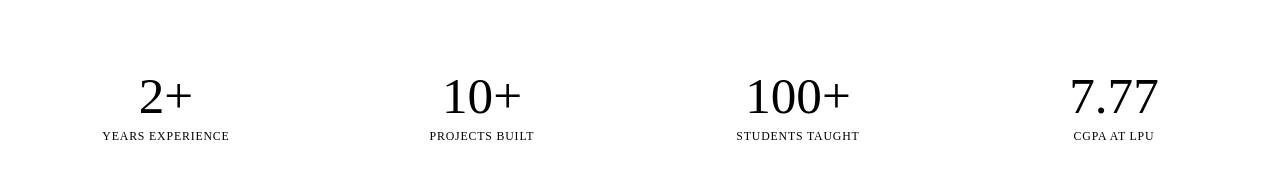
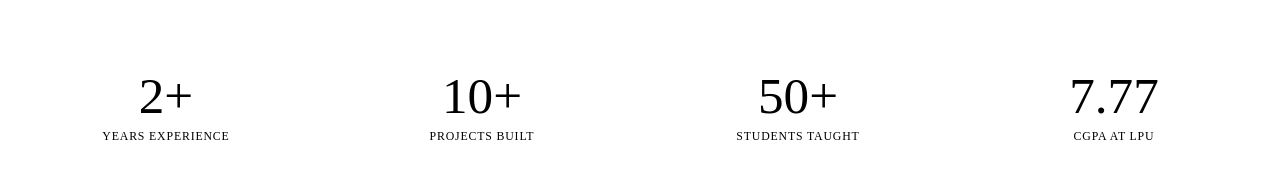
Before and after one commit to sanekhakk/portfolio, a React app: page / in a window 1280 px wide. Shown: the part 750-921 px from the top of the page. Built offline with nearby package versions, Linux system fonts and the light colour scheme; the HTML template or start-up script is replaced by a standard one.

Commit message:
contents changed

```diff
--- a/src/pages/Home.jsx
+++ b/src/pages/Home.jsx
@@ -27,7 +27,7 @@ const PEEK_SKILLS = [
 const STATS = [
   ['2+', 'Years Experience'],
   ['10+', 'Projects Built'],
-  ['100+', 'Students Taught'],
+  ['50+', 'Students Taught'],
   ['7.77', 'CGPA at LPU'],
 ];
 
```
